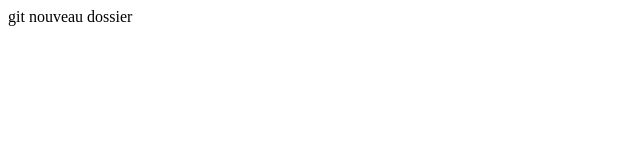
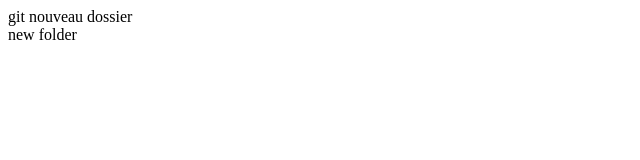
Before and after one commit to Lionel009/cars, a plain HTML site: page index.html in a window 1280 px wide. Shown: the full height of the page, 0-640 px from the left. Drawn offline with Linux system fonts and the light colour scheme.

Commit message:
Update index.html

```diff
--- a/index.html
+++ b/index.html
@@ -9,5 +9,7 @@
 
 <div> git nouveau dossier</div>
 
+    <div> new folder</div>
+
 </body>
 </html>
```
